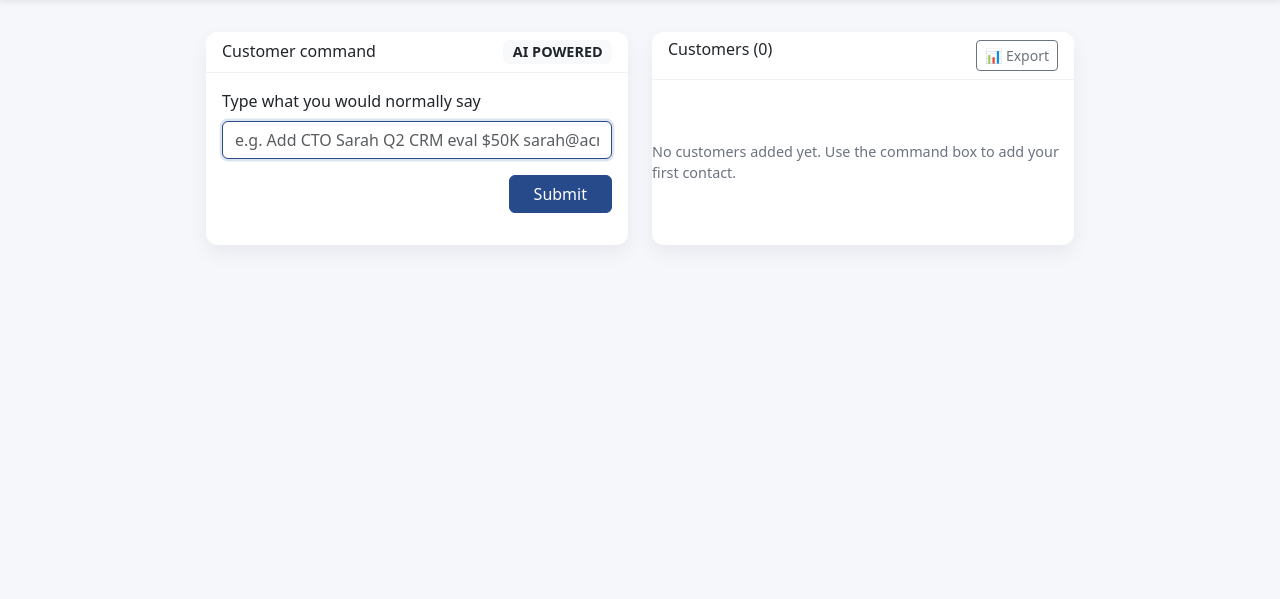
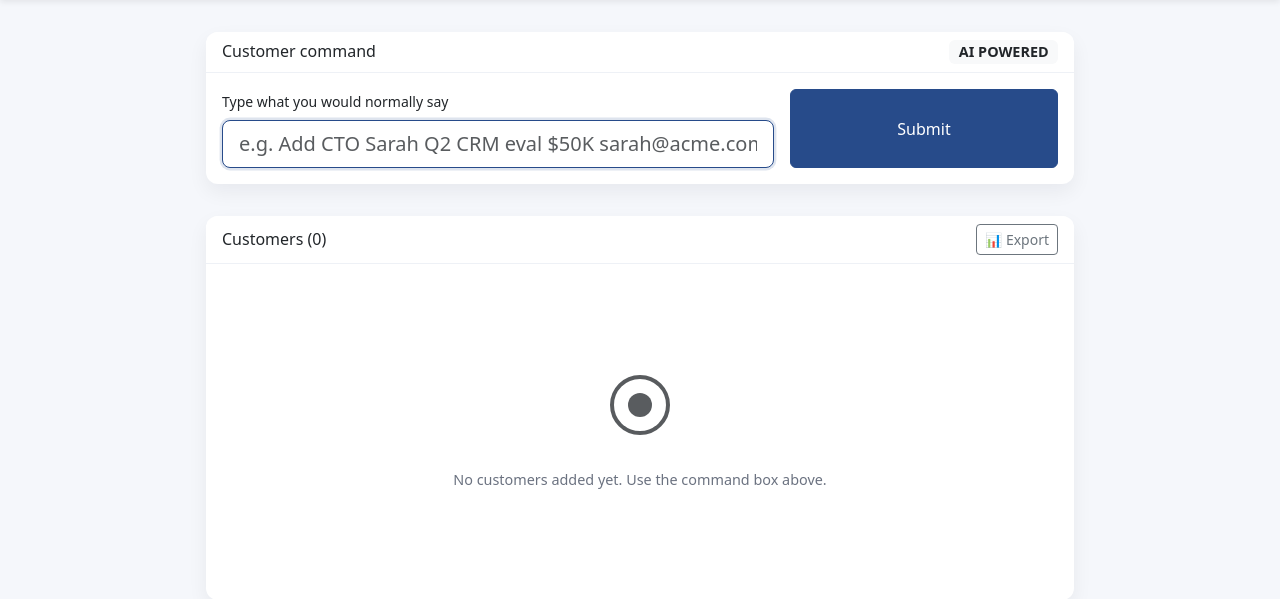
Before and after one commit to arina-bolkunova/ai-customer-manager, a Flask app: page / in a window 1280 px wide. Shown: the part 83-682 px from the top of the page. Run offline with Flask 3, Linux system fonts and the light colour scheme.

Commit message:
fix:darkmore

```diff
--- a/templates/index.html
+++ b/templates/index.html
@@ -10,6 +10,12 @@
 
   <!-- Custom CSS - FIXED PATH -->
   <link href="{{ url_for('static', filename='css/style.css') }}" rel="stylesheet">
+
+  <style>
+    .main-content { min-height: 80vh; }
+    .input-section { flex: 0 0 auto; }
+    .table-section { flex: 1 1 auto; min-height: 50vh; }
+  </style>
 </head>
 <body>
   <header class="app-header">
@@ -18,66 +24,71 @@
         <h1 class="app-title">AI Customer Manager</h1>
         <p class="app-subtitle">Natural language customer capture for your CRM</p>
       </div>
-      <!-- DARK MODE TOGGLE - RIGHT SIDE -->
       <button id="themeToggle" class="btn btn-sm btn-outline-light">🌙</button>
     </div>
   </header>
 
-  <main class="content-wrapper">
-    <div class="row g-4">
-      <!-- Input card -->
-      <div class="col-12 col-lg-6">
+  <main class="content-wrapper d-flex flex-column">
+    <!-- TOP: Input Section (Compact) -->
+    <div class="row g-3 input-section">
+      <div class="col-12">
         <div class="card">
           <div class="card-header d-flex justify-content-between align-items-center">
             <h2 class="h6 mb-0">Customer command</h2>
             <span class="badge bg-light text-dark text-uppercase response-badge">AI powered</span>
           </div>
-          <div class="card-body">
-            <form method="post" class="mb-3">
-              <label for="prompt" class="form-label">Type what you would normally say</label>
+          <div class="card-body py-3">
+            <form method="post">
+              <div class="row g-3">
+                <div class="col-12 col-lg-8">
+                  <label for="prompt" class="form-label small">Type what you would normally say</label>
                   <input
                     type="text"
                     id="prompt"
                     name="prompt"
-                class="form-control"
-                placeholder="e.g. Add CTO Sarah Q2 CRM eval $50K sarah@acme.com or Delete Sarah"
+                    class="form-control form-control-lg"
+                    placeholder="e.g. Add CTO Sarah Q2 CRM eval $50K sarah@acme.com"
                     value="{{ request.form.prompt if request.form else '' }}"
                     autofocus
                   >
-              <div class="d-flex justify-content-end mt-3">
-                <button type="submit" class="btn btn-primary px-4">Submit</button>
                 </div>
-            </form>
+                <div class="col-12 col-lg-4 d-flex align-items-end">
+                  <button type="submit" class="btn btn-primary px-4 w-100 h-100">Submit</button>
+                </div>
+              </div>
 
               {% if response %}
-            <div class="alert alert-info mb-0" role="alert">
+              <div class="alert alert-info mt-3 mb-0 small" role="alert">
                 <strong>Result:</strong> {{ response }}
               </div>
               {% endif %}
+            </form>
+          </div>
         </div>
       </div>
     </div>
 
-      <!-- Customers card - FULL FEATURES -->
-      <div class="col-12 col-lg-6">
+    <!-- BOTTOM: MASSIVE TABLE SECTION -->
+    <div class="row g-3 table-section flex-grow-1 mt-3">
+      <div class="col-12">
         <div class="card h-100">
-          <div class="card-header d-flex justify-content-between">
+          <div class="card-header d-flex justify-content-between align-items-center">
             <h2 class="h6 mb-0">Customers ({{ customers|length }})</h2>
             <a href="{{ url_for('static', filename='customers.csv') }}" class="btn btn-sm btn-outline-secondary">📊 Export</a>
           </div>
           <div class="card-body p-0 d-flex flex-column h-100">
             {% if customers %}
-              <div class="table-responsive flex-grow-1">
-                <table class="table align-middle mb-0 h-100">
+              <div class="table-responsive flex-grow-1" style="height: 0;">
+                <table class="table table-hover align-middle mb-0 h-100">
                   <thead class="table-light sticky-top">
                     <tr>
-                      <th scope="col">#</th>
-                      <th scope="col">Name</th>
-                      <th scope="col">Email</th>
-                      <th scope="col">Score</th>
-                      <th scope="col">Category</th>
-                      <th scope="col" style="max-width: 160px;">Key Info</th>
-                      <th scope="col" style="max-width: 220px;">Raw Input</th>
+                      <th scope="col" class="col-1">#</th>
+                      <th scope="col" class="col-2">Name</th>
+                      <th scope="col" class="col-2">Email</th>
+                      <th scope="col" class="col-1">Score</th>
+                      <th scope="col" class="col-1">Category</th>
+                      <th scope="col" class="col-2">Key Info</th>
+                      <th scope="col" class="col-3">Raw Input</th>
                     </tr>
                   </thead>
                   <tbody class="table-group-divider">
@@ -85,7 +96,7 @@
                     <tr>
                       <td>{{ loop.index }}</td>
                       <td>{{ c.name }}</td>
-                      <td>{{ c.email }}</td>
+                      <td class="text-break">{{ c.email }}</td>
                       <td>
                         <span class="badge bg-primary fs-6">{{ c.score }}</span>
                       </td>
@@ -98,10 +109,10 @@
                           <span class="badge bg-secondary fw-semibold">Lead</span>
                         {% endif %}
                       </td>
-                      <td class="small fw-bold text-primary" style="max-width: 160px; word-break: break-word;" title="{{ c.key_info or '' }}">
+                      <td class="fw-bold text-primary small" title="{{ c.key_info or '' }}">
                         {{ (c.key_info or 'N/A')[:35] }}{% if c.key_info and c.key_info|length > 35 %}...{% endif %}
                       </td>
-                      <td class="small" style="max-width: 220px; word-break: break-word;" title="{{ c.raw_input or '' }}">
+                      <td class="small text-muted" title="{{ c.raw_input or '' }}">
                         {{ (c.raw_input or 'N/A')[:70] }}...
                       </td>
                     </tr>
@@ -110,10 +121,16 @@
                 </table>
               </div>
             {% else %}
-              <div class="flex-grow-1 d-flex align-items-center justify-content-center">
-                <p class="empty-state mb-0">
-                  No customers added yet. Use the command box to add your first contact.
-                </p>
+              <div class="flex-grow-1 d-flex align-items-center justify-content-center p-5">
+                <div class="text-center">
+                  <div class="mb-3">
+                    <svg width="64" height="64" fill="currentColor" class="text-muted mx-auto mb-3">
+                      <circle cx="32" cy="32" r="28" fill="none" stroke="currentColor" stroke-width="4"/>
+                      <circle cx="32" cy="32" r="12" fill="currentColor"/>
+                    </svg>
+                  </div>
+                  <p class="empty-state mb-0">No customers added yet. Use the command box above.</p>
+                </div>
               </div>
             {% endif %}
           </div>
@@ -124,8 +141,6 @@
 
   <!-- Bootstrap JS -->
   <script src="https://cdn.jsdelivr.net/npm/bootstrap@5.3.3/dist/js/bootstrap.bundle.min.js"></script>
-
-  <!-- Custom JS -->
   <script src="{{ url_for('static', filename='js/app.js') }}"></script>
 </body>
 </html>
```
Also changed, not shown: static/css/style.css (+35 -13 lines). Lines whose indentation alone changed are shown as unchanged.
